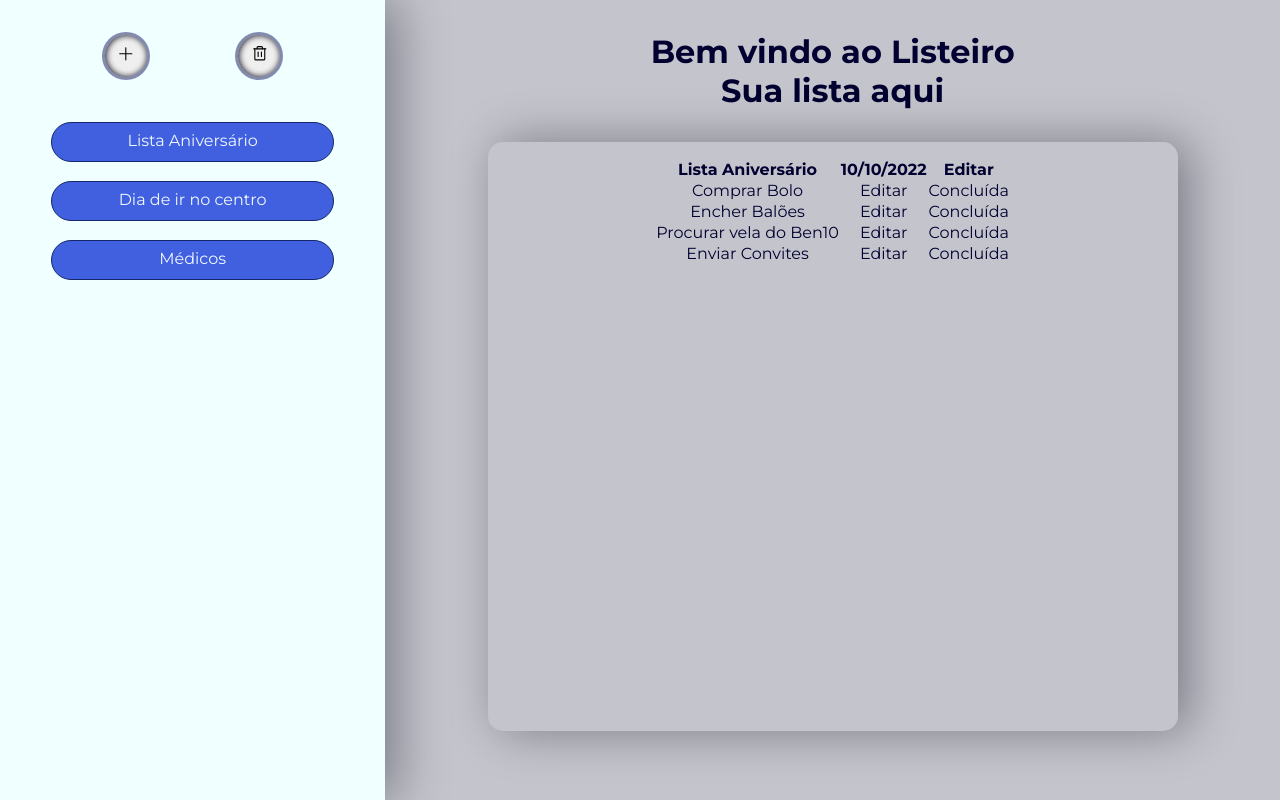
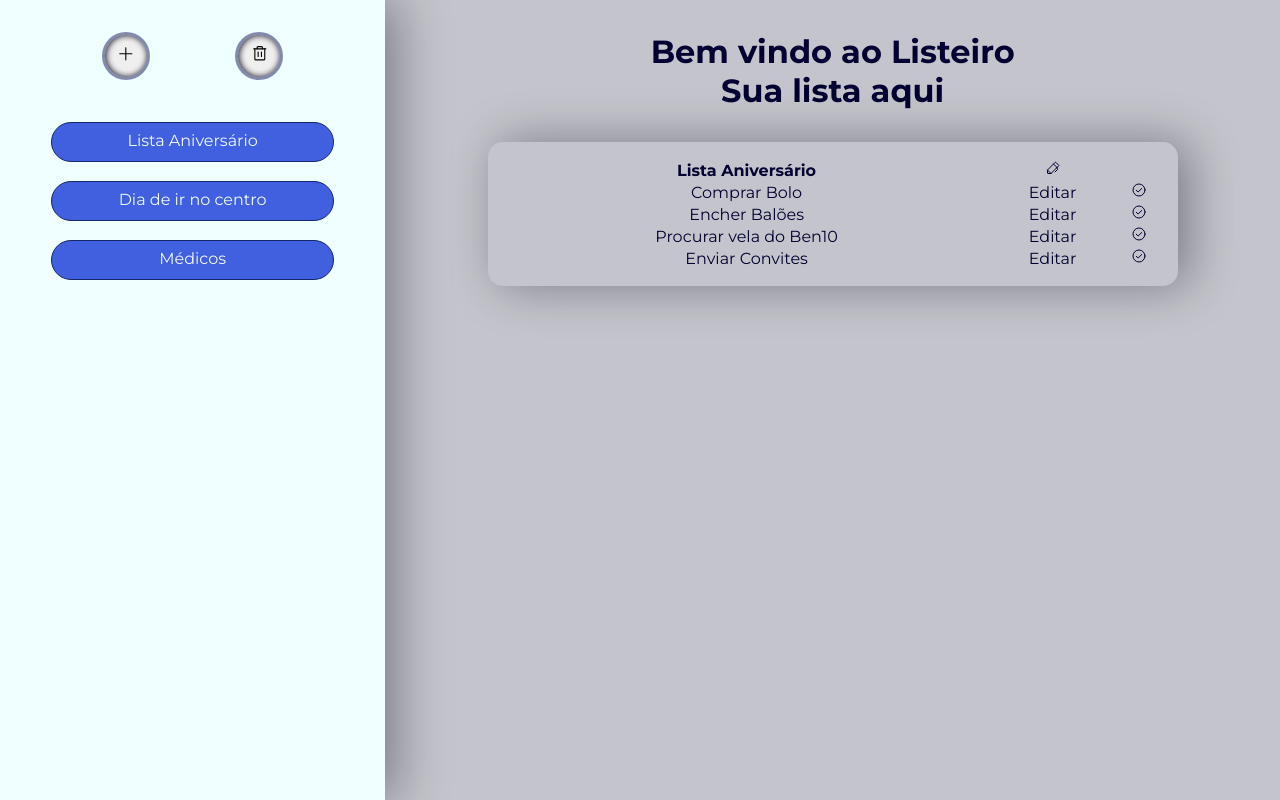
Before and after one commit to BragaMPedro/ProjetoReact-listaDeTarefas, a React (Vite) app: page / in a window 1280 px wide. Built offline with nearby package versions, Linux system fonts and the light colour scheme.

Commit message:
atualiza Tabela icones e estilo

```diff
--- a/src/components/Lista/listaTarefas.jsx
+++ b/src/components/Lista/listaTarefas.jsx
@@ -1,4 +1,5 @@
 import { Container } from "./listaTarefasStyle";
+import { Pen, CheckCircle } from "phosphor-react";
 
 export function Lista({lista}){
 
@@ -6,16 +7,22 @@ export function Lista({lista}){
         <Container>
             <table>
                 <thead>
-                    <th>{lista.nome}</th>
-                    <th>{lista.dataCriacao}</th>
-                    <th>Editar</th>
+                    <tr>
+                        <th>{lista.nome}</th>
+                        {/* <th>{lista.dataCriacao}</th> */}
+                        <th>
+                            <Pen/>
+                        </th>
+                    </tr>
                 </thead>
                 <tbody>
                     {lista.tarefas.map(tarefa => (
                         <tr key={tarefa.id}>
                             <td>{tarefa.nome}</td>
                             <td>Editar</td>
-                            <td>Concluída</td>
+                            <td>
+                                <CheckCircle/>
+                            </td>
                         </tr>
                     ))}
                 </tbody>
--- a/src/components/Lista/listaTarefasStyle.js
+++ b/src/components/Lista/listaTarefasStyle.js
@@ -4,11 +4,16 @@ export const Container = styled.div`
     display: flex;
     flex-direction: column;
     align-items: center;
-    width: 80%;
-    height: 80%;
-    border-radius: 15px;
-    margin: 2rem 1rem;
-    padding: 1rem;
-    box-shadow: 0.7rem 0 3rem  #09091961;
+    justify-content: center;
+    width: 100%;
 
+    table{
+        width: 80%;
+        height: fit-content;
+        max-height: 80%;
+        border-radius: 15px;
+        margin: 2rem 1rem;
+        padding: 1rem;
+        box-shadow: 0.7rem 0 3rem  #09091961;
+    }
 `;
```
